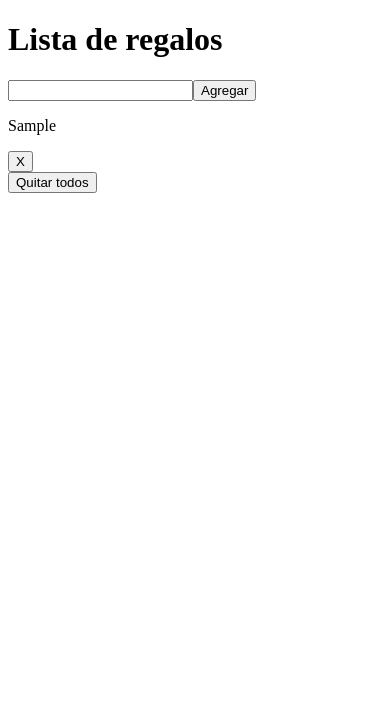
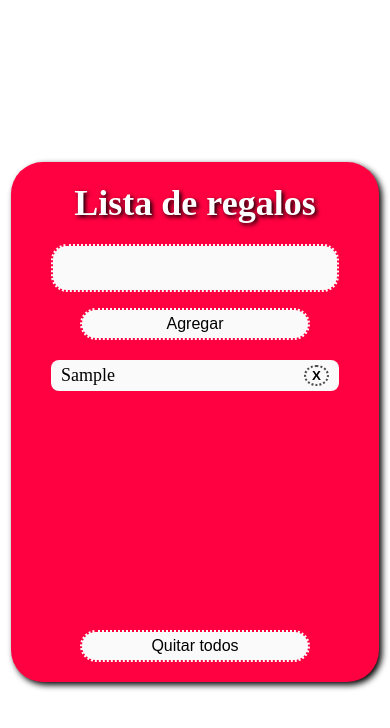
Before and after one commit to ferutizi/adviency-2022, a React (Create React App) app: page / in a window 390 px wide. Both pictures are taken after typing "Sample" into the empty fields and a click on the button "Agregar". Shown: the top 728 px of the page. Built offline with nearby package versions, Linux system fonts and the light colour scheme.

Commit message:
Día 8: estilos, Sass, BEM, responsive design

```diff
--- a/src/App.js
+++ b/src/App.js
@@ -1,3 +1,4 @@
+import './index.scss';
 import { useState } from "react";
 import Formulario from "./components/Formulario";
 import Gifts from "./components/Gifts";
@@ -7,10 +8,13 @@ function App() {
 
   return (
     <>
-      <div>
-        <h1>Lista de regalos</h1>
-        <Formulario gifts={gifts} setGifts={setGifts} />
-        <Gifts gifts={gifts} setGifts={setGifts} />
+      <div className="gift__container">
+        <div>
+          <h1 className="gift__title">Lista de regalos</h1>
+          <Formulario gifts={gifts} setGifts={setGifts} />
+          <Gifts gifts={gifts} setGifts={setGifts} />
+        </div>
+        <button type="button" className="gift__button" onClick={() => setGifts([])}>Quitar todos</button>
       </div>
     </>
   );
--- a/src/components/Formulario.jsx
+++ b/src/components/Formulario.jsx
@@ -1,3 +1,4 @@
+import './Formulario.scss';
 import { useFormik } from "formik";
 
 const Formulario = ({ gifts, setGifts }) => {
@@ -10,7 +11,7 @@ const Formulario = ({ gifts, setGifts }) => {
         }
 
         if(newGift) {
-            errors.name = 'Este regalo ya está en la lista, puedes darle al botón "+" para agregar mas unidades'
+            errors.name = 'Este regalo ya está en la lista, puedes clickear en + para agregar mas unidades'
         }
 
         return errors;
@@ -36,7 +37,7 @@ const Formulario = ({ gifts, setGifts }) => {
             <form onSubmit={formik.handleSubmit} className='gift__form'>
                 <input type='text' {...formik.getFieldProps('name')} className='gift__input' />
                 {formik.errors.name && formik.touched.name ?
-                    <div>{formik.errors.name}</div>
+                    <div className="gift__error">{formik.errors.name}</div>
                     : null
                 }
                 <button type="submit" className='gift__button'>Agregar</button>
--- /dev/null
+++ b/src/components/Formulario.scss
@@ -0,0 +1,30 @@
+.gift__{
+    &form {
+        display: flex;
+        flex-direction: column;
+        justify-content: center;
+        gap: 1em;
+        margin-top: 20px;
+    }
+    &input {
+        width: 100%;
+        height: 3em;
+        outline: none;
+        box-sizing: border-box;
+        border: 2px dotted rgb(255, 0, 64);
+        background-color: #fafafa;
+        border-radius: 1em;
+        padding: 0 10px;
+        font-size: 16px;
+    }
+    &button {
+        width: 80%;
+        height: 2em;
+        border: 2px dotted rgb(255, 0, 64);
+        background-color: #fafafa;
+        border-radius: 1em;
+        margin: 0 auto;
+        cursor: pointer;
+        font-size: 16px;
+    }
+}
--- a/src/components/Gifts.jsx
+++ b/src/components/Gifts.jsx
@@ -1,3 +1,5 @@
+import './Gifts.scss';
+
 const Gifts = ({ gifts, setGifts }) => {
 
     const deleteGift = (id) => {
@@ -6,15 +8,15 @@ const Gifts = ({ gifts, setGifts }) => {
     }
 
     return(
-        <div>
-            {
+        <div className="gift__list items">
+            {gifts != '' ?
                 gifts.map(item =>
-                    <div key={item.name}>
-                        <p>{item.name} {item.count === 0 ? null : `x${item.count}`}</p>
-                        <button type="button" onClick={() => deleteGift(item.name)}>X</button>
+                    <div key={item.name} className="items__container">
+                        <p className="items__details">{item.name} {item.count === 0 ? null : `x${item.count}`}</p>
+                        <button className="items__button" type="button" onClick={() => deleteGift(item.name)}>X</button>
                     </div>)
+            : <div className='gift__error'>¿No quieres nada para navidad? Vamos... debe haber algo que quieras</div>
             }
-            <button type="button" onClick={() => setGifts([])}>Quitar todos</button>
         </div>
     );
 }
--- /dev/null
+++ b/src/components/Gifts.scss
@@ -0,0 +1,42 @@
+.gift__ {
+    &error {
+        color: #fafafa;
+        font-size: 20px;
+        text-shadow: 2px 2px 4px black;
+        text-align: center;
+    }
+    &list {
+        display: flex;
+        flex-direction: column;
+        height: 100%;
+        width: 100%;
+        gap: 1em;
+        margin: 20px 0;
+    }
+}
+
+.items__ {
+    &container {
+        display: flex;
+        justify-content: space-between;
+        background-color: #fafafa;
+        border-radius: 0.5em;
+        padding: 5px 10px;
+    }
+    &details {
+        margin: 0;
+        font-size: 18px;
+    }
+    &button {
+        background-color: #fafafa;
+        border: 2px dotted rgb(0, 0, 0, 0.7);
+        border-radius: 50%;
+        font-weight: 600;
+        transition: 0.5s;
+        &:hover {
+            cursor: pointer;
+            border: 2px dotted rgb(255, 0, 64, 1);
+            color: rgb(255, 0, 64, 1);
+        }
+    }
+}
--- /dev/null
+++ b/src/index.scss
@@ -0,0 +1,32 @@
+html {
+    display: flex;
+    min-height: 100vh;
+    justify-content: center;
+    align-items: center;
+}
+
+.gift__ {
+    &container {
+        display: flex;
+        flex-direction: column;
+        justify-content: space-between;
+        background-color: rgb(255, 0, 64);
+        min-height: 30rem;
+        width: 25rem;
+        border-radius: 2em;
+        box-shadow: 3px 3px 6px black;
+        padding: 20px 40px;
+    }
+    &title {
+        text-align: center;
+        margin: 0;
+        font-size: 36px;
+        color: white;
+        text-shadow: 2px 2px 4px black;
+    }
+}
+@media (max-width: 468px) {
+    .gift__container {
+        width: 18rem;
+    }
+}
```
